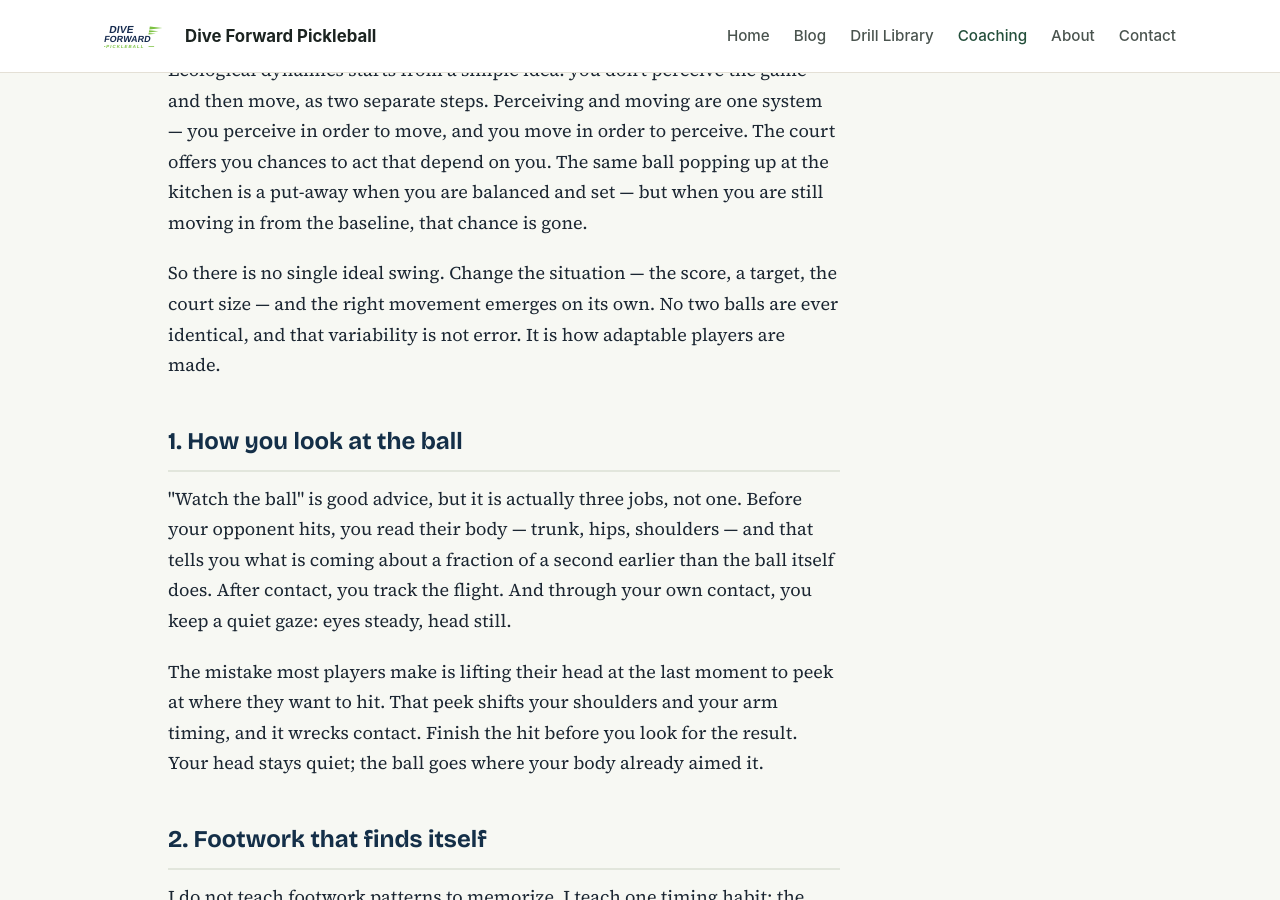
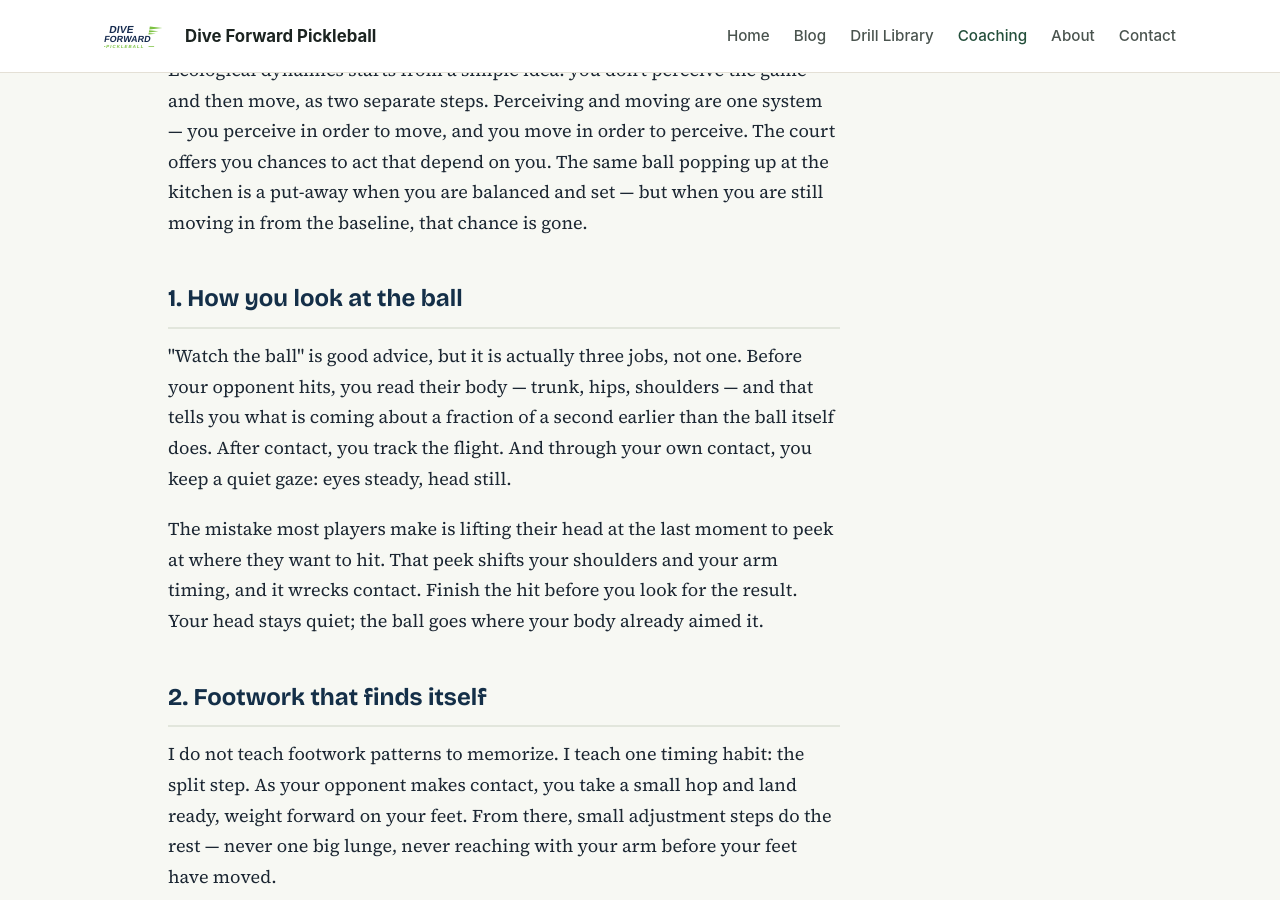
Before and after one commit to forwardpickleballorg-art/forwardpickleballorg-art.github.io, a Jekyll site: the page built from coaching/pickleball-ecological-dynamics.html, in a window 1280 px wide and 900 px high, scrolled down 696 px. Built offline with Jekyll 4.4.1, drawn with Linux system fonts in a browser that asks for light colours.

Commit message:
Remove no-single-ideal-swing paragraph from ecological dynamics page

```diff
--- a/coaching/pickleball-ecological-dynamics.html
+++ b/coaching/pickleball-ecological-dynamics.html
@@ -153,8 +153,6 @@ layout: null
 
   <p>Ecological dynamics starts from a simple idea: you don't perceive the game and then move, as two separate steps. Perceiving and moving are one system — you perceive in order to move, and you move in order to perceive. The court offers you chances to act that depend on you. The same ball popping up at the kitchen is a put-away when you are balanced and set — but when you are still moving in from the baseline, that chance is gone.</p>
 
-  <p>So there is no single ideal swing. Change the situation — the score, a target, the court size — and the right movement emerges on its own. No two balls are ever identical, and that variability is not error. It is how adaptable players are made.</p>
-
   <h2>1. How you look at the ball</h2>
 
   <p>"Watch the ball" is good advice, but it is actually three jobs, not one. Before your opponent hits, you read their body — trunk, hips, shoulders — and that tells you what is coming about a fraction of a second earlier than the ball itself does. After contact, you track the flight. And through your own contact, you keep a quiet gaze: eyes steady, head still.</p>
```
